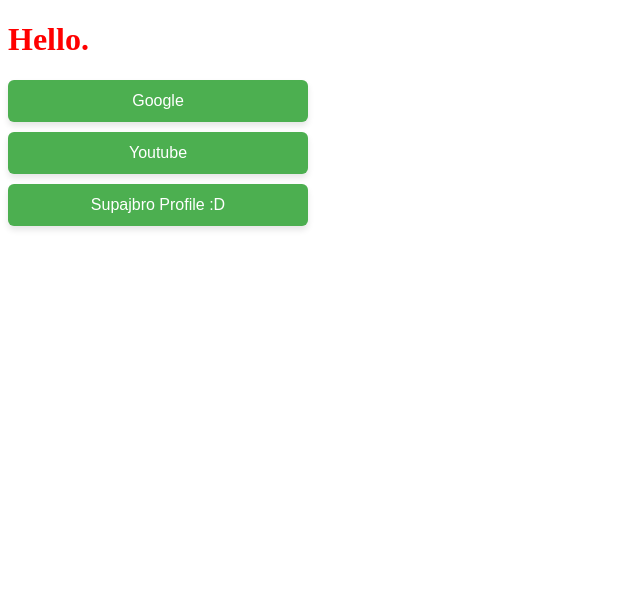
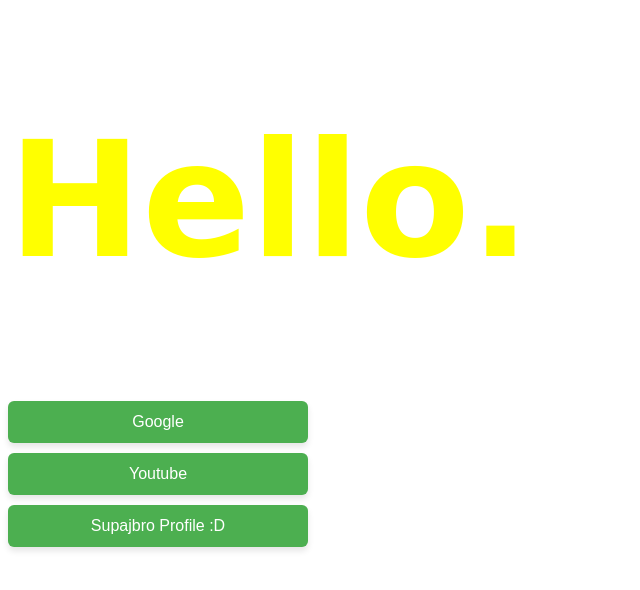
Before and after one commit to supajbro/jQuery_Learning, a plain HTML site: page index.html in a window 1280 px wide. Shown: the whole page, without its empty margins (0-640 px from the left). Drawn offline with nearby package versions, Linux system fonts and the light colour scheme.

Commit message:
Connecting css and jQuery

```diff
--- a/index.js
+++ b/index.js
@@ -1,4 +1,4 @@
-$("h1").css("color", "red");
+$("h1").addClass("big-title")
 
 $(document).ready(function(){
     $('#googleBtn').on('click', function() {
--- a/styles.css
+++ b/styles.css
@@ -1,3 +1,9 @@
+.big-title{
+    font-size: 10rem;
+    color: yellow;
+    font-family: cursive;
+}
+
 /* Reset list style */
 ul {
   list-style-type: none;
```
